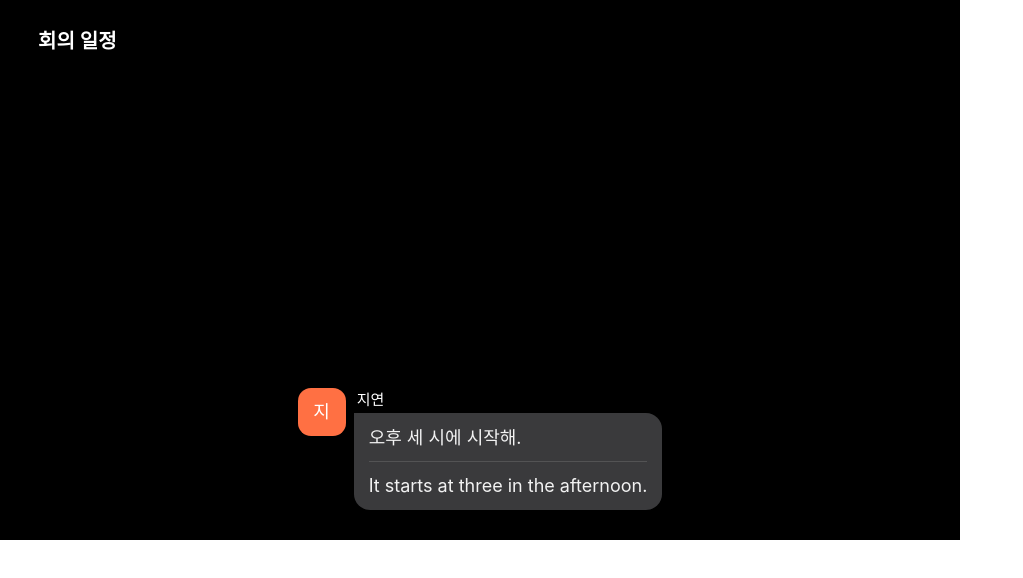
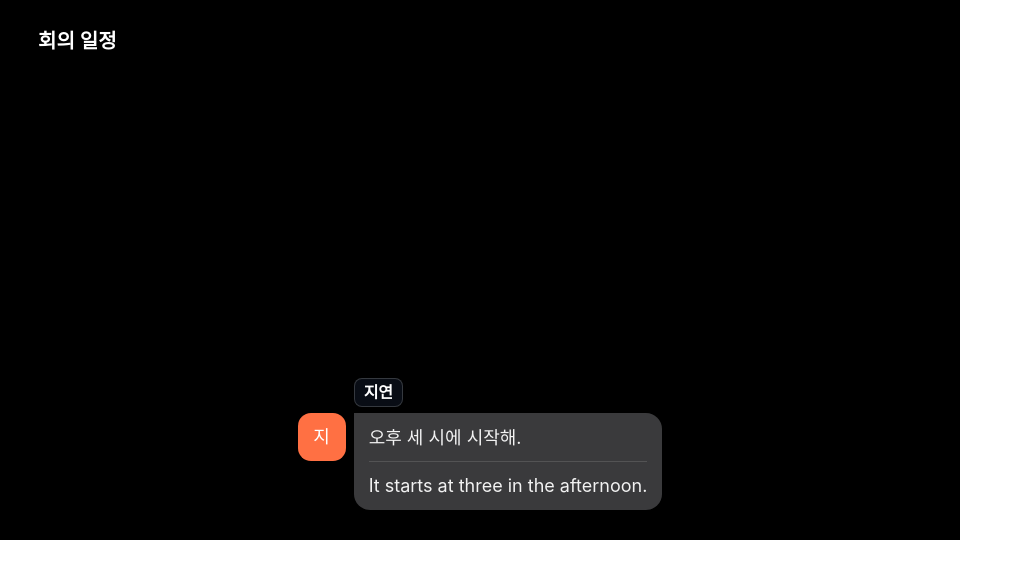
Before and after one commit to doum1004/playchat, a website: page fixtures/example5/fullscreen/output.html in a window 1280 px wide. Shown: the whole page, without its empty margins (0-1023 px from the left). Drawn offline with Linux system fonts and the light colour scheme.

Commit message:
fix: improve fullscreen host labels and avatar alignment

```diff
--- a/fixtures/example5/fullscreen/output.html
+++ b/fixtures/example5/fullscreen/output.html
@@ -185,7 +185,12 @@ html, body {
 #pc-subtitle-pane .time-stamp { display: none; }
 #pc-subtitle-pane .sender-name, #pc-subtitle-pane .sender-label,
 #pc-subtitle-pane .sender-name.right, #pc-subtitle-pane .sender-label.right {
-  color: #fff; text-shadow: 0 1px 3px #000;
+  align-self: flex-start; width: max-content; max-width: 100%;
+  margin-bottom: 6px; padding: 4px 9px;
+  border-radius: 8px; border: 1px solid rgba(255, 255, 255, 0.18);
+  background: rgba(12, 17, 26, 0.82); color: #fff;
+  font-size: 16px; font-weight: 600; line-height: 1.2;
+  overflow-wrap: anywhere; text-shadow: none;
 }
 
 </style>
@@ -358,6 +363,15 @@ function showMsg(d) {
     }
   }
   appendMsg(d);
+  if (FULLSCREEN) {
+    var row = document.getElementById('chat-body').querySelector('.msg-row');
+    var avatar = row && row.querySelector('.avatar-col');
+    var bubble = row && row.querySelector('.bubble');
+    if (avatar && bubble) {
+      avatar.style.marginTop = Math.max(0,
+        bubble.getBoundingClientRect().top - avatar.getBoundingClientRect().top) + 'px';
+    }
+  }
   setMedia(d, false);
 }
 
```
Also changed, not shown: fixtures/example5/single_host/output.html (+15 -1 lines), fixtures/example5/single_host/widest/output.html (+15 -1 lines), tests/fullscreen.browser.cjs (+3 -0 lines), tests/fullscreen.test.ts (+5 -0 lines), themes/base.ts (+15 -1 lines), README.md, fixtures/example5/fullscreen/second_host_preview.png, fixtures/example5/fullscreen/translation_preview.png, fixtures/example5/single_host/preview.png, fixtures/example5/single_host/widest/background_preview.png, fixtures/example5/single_host/widest/preview.png.
